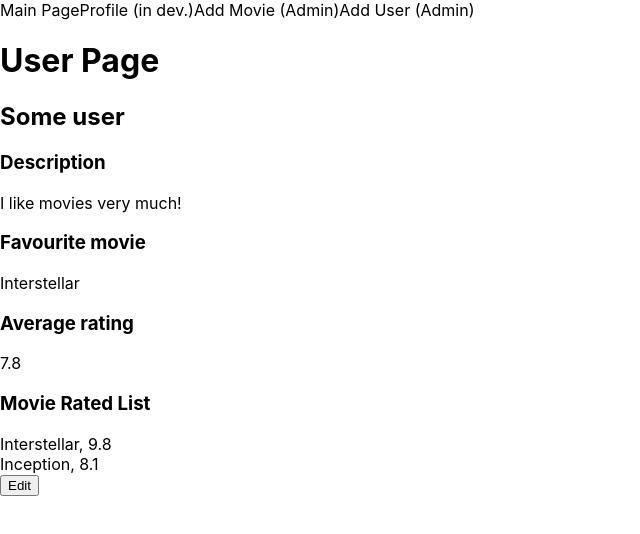
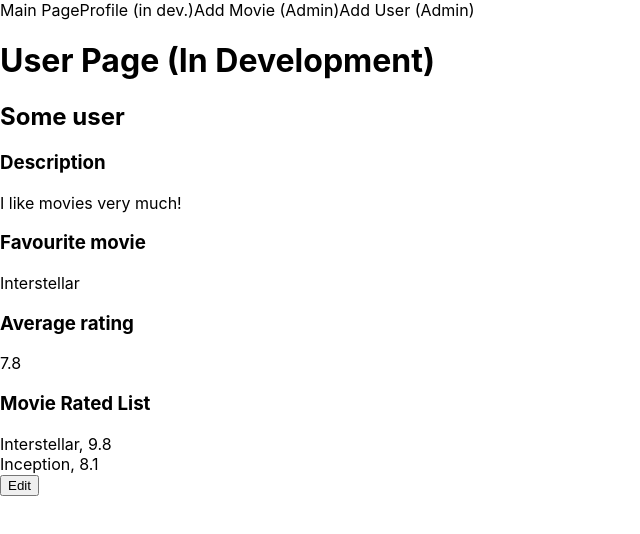
Before and after one commit to Walkername/movie-rating-frontend, a React (Create React App) app: page /profile in a window 1280 px wide. Shown: the top 534 px of the page, without its empty margins (0-640 px from the left). Built offline with nearby package versions, Linux system fonts and the light colour scheme; the HTML template or start-up script is replaced by a standard one.

Commit message:
fix(): changed from body to empty tags

```diff
--- a/public/index.html
+++ b/public/index.html
@@ -26,7 +26,10 @@
     -->
     <title>React App</title>
   </head>
-  <body id="root">
+  <body>
+    <span id="root">
+
+    </span>
     <!--
       This HTML file is a template.
       If you open it directly in the browser, you will see an empty page.
--- a/src/pages/add-movie-page/add-movie-page.jsx
+++ b/src/pages/add-movie-page/add-movie-page.jsx
@@ -43,7 +43,7 @@ function AddMoviePage() {
     };
 
     return (
-        <body>
+        <>
             <NavigationBar />
             <div>
                 <h1>Add Movie In DB</h1>
@@ -92,7 +92,7 @@ function AddMoviePage() {
                 </div>
             </div>
 
-        </body>
+        </>
     );
 }
 
--- a/src/pages/user-page/user-page.jsx
+++ b/src/pages/user-page/user-page.jsx
@@ -20,10 +20,10 @@ function UserPage() {
     };
 
     return (
-        <body>
+        <>
             <NavigationBar />
             <div>
-                <h1>User Page</h1>
+                <h1>User Page (In Development)</h1>
             </div>
             <div className="page-content-container">
                 <div className="page-content">
@@ -51,7 +51,7 @@ function UserPage() {
                     </div>
                 </div>
             </div>
-        </body>
+        </>
     );
 }
 
```
